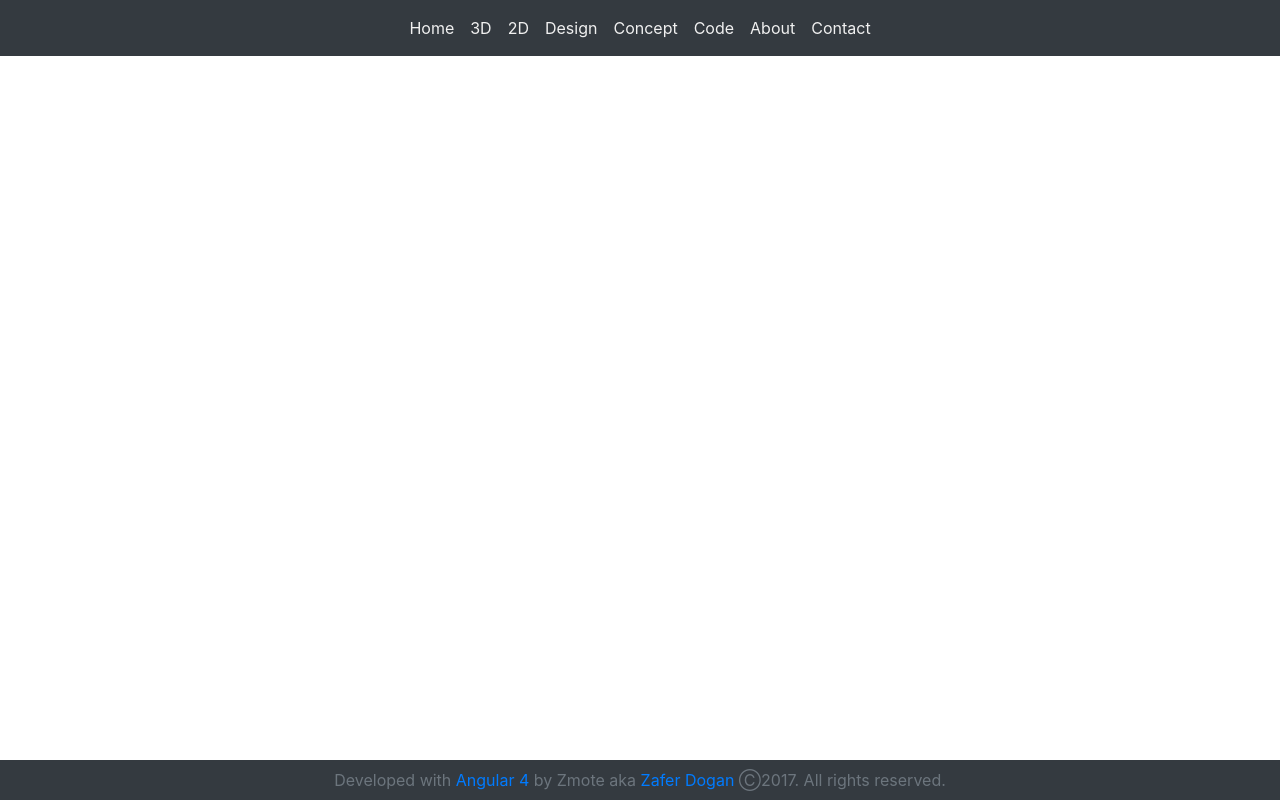
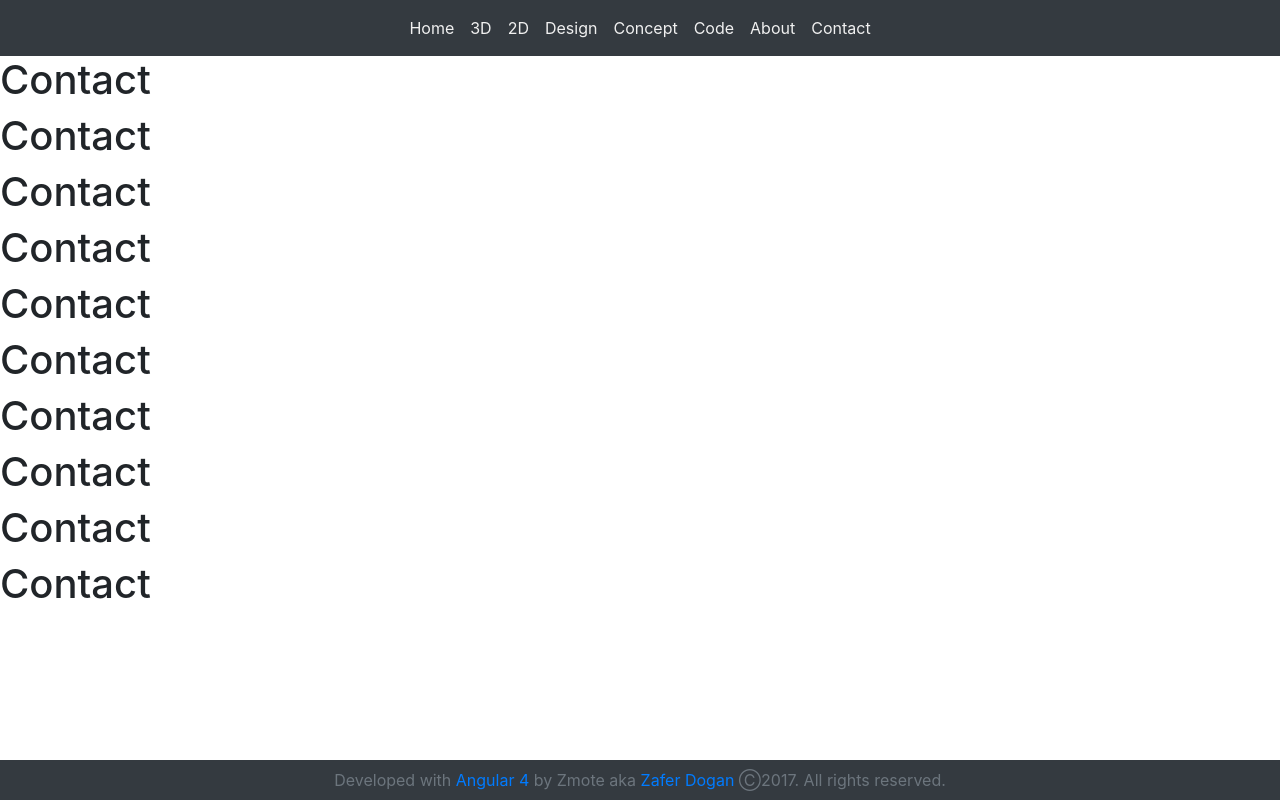
Before and after one commit to Zmote/z-motions, an Angular app: page /contact in a window 1280 px wide. Before the commit this address led to /. Built offline with nearby package versions, Linux system fonts and the light colour scheme.

Commit message:
added shells(components) for code, contact and about section

```diff
--- /dev/null
+++ b/src/about/about.component.html
@@ -0,0 +1,9 @@
+<div><h1>About</h1></div>
+<div><h1>About</h1></div>
+<div><h1>About</h1></div>
+<div><h1>About</h1></div>
+<div><h1>About</h1></div>
+<div><h1>About</h1></div>
+<div><h1>About</h1></div>
+<div><h1>About</h1></div>
+<div><h1>About</h1></div>
--- /dev/null
+++ b/src/code/code.component.html
@@ -0,0 +1,9 @@
+<div><h1>Code</h1></div>
+<div><h1>Code</h1></div>
+<div><h1>Code</h1></div>
+<div><h1>Code</h1></div>
+<div><h1>Code</h1></div>
+<div><h1>Code</h1></div>
+<div><h1>Code</h1></div>
+<div><h1>Code</h1></div>
+<div><h1>Code</h1></div>
--- /dev/null
+++ b/src/contact/contact.component.html
@@ -0,0 +1,11 @@
+<div><h1>Contact</h1></div>
+<div><h1>Contact</h1></div>
+<div><h1>Contact</h1></div>
+<div><h1>Contact</h1></div>
+<div><h1>Contact</h1></div>
+<div><h1>Contact</h1></div>
+<div><h1>Contact</h1></div>
+<div><h1>Contact</h1></div>
+<div><h1>Contact</h1></div>
+<div><h1>Contact</h1></div>
+<div><h1>Contact</h1></div>
--- /dev/null
+++ b/src/contact/contact.component.ts
@@ -0,0 +1,12 @@
+/**
+ * Created by Zmote on 25.10.2017.
+ */
+
+import {Component} from '@angular/core';
+
+@Component({
+  selector: 'app-contact',
+  templateUrl: './contact.component.html',
+  styleUrls: ['./contact.component.css']
+}) export class ContactComponent {
+}
--- a/src/navigation/navigation.component.html
+++ b/src/navigation/navigation.component.html
@@ -7,7 +7,7 @@
   <div class="collapse navbar-collapse" id="navbarSupportedContent">
     <ul class="navbar-nav mx-auto">
       <li class="nav-item">
-        <a class="nav-link " href="#">Home</a>
+        <a class="nav-link " routerLink="/" routerLinkActive="true">Home</a>
       </li>
       <li class="nav-item">
         <a class="nav-link " routerLink="/3d" routerLinkActive="true">3D</a>
@@ -22,13 +22,13 @@
         <a class="nav-link " routerLink="/concept" routerLinkActive="true">Concept</a>
       </li>
       <li class="nav-item">
-        <a class="nav-link " href="#">Code</a>
+        <a class="nav-link " routerLink="/code" routerLinkActive="true">Code</a>
       </li>
       <li class="nav-item">
-        <a class="nav-link " href="#">About</a>
+        <a class="nav-link" routerLink="/about" routerLinkActive="true">About</a>
       </li>
       <li class="nav-item">
-        <a class="nav-link " href="#">Contact</a>
+        <a class="nav-link" routerLink="/contact" routerLinkActive="true">Contact</a>
       </li>
     </ul>
   </div>
```
Also changed, not shown: src/about/about.component.ts (added, +13 -0 lines), src/app/app.module.ts (+10 -1 lines), src/code/code.component.ts (added, +13 -0 lines), src/about/about.component.css (added), src/code/code.component.css (added), src/contact/contact.component.css (added).
